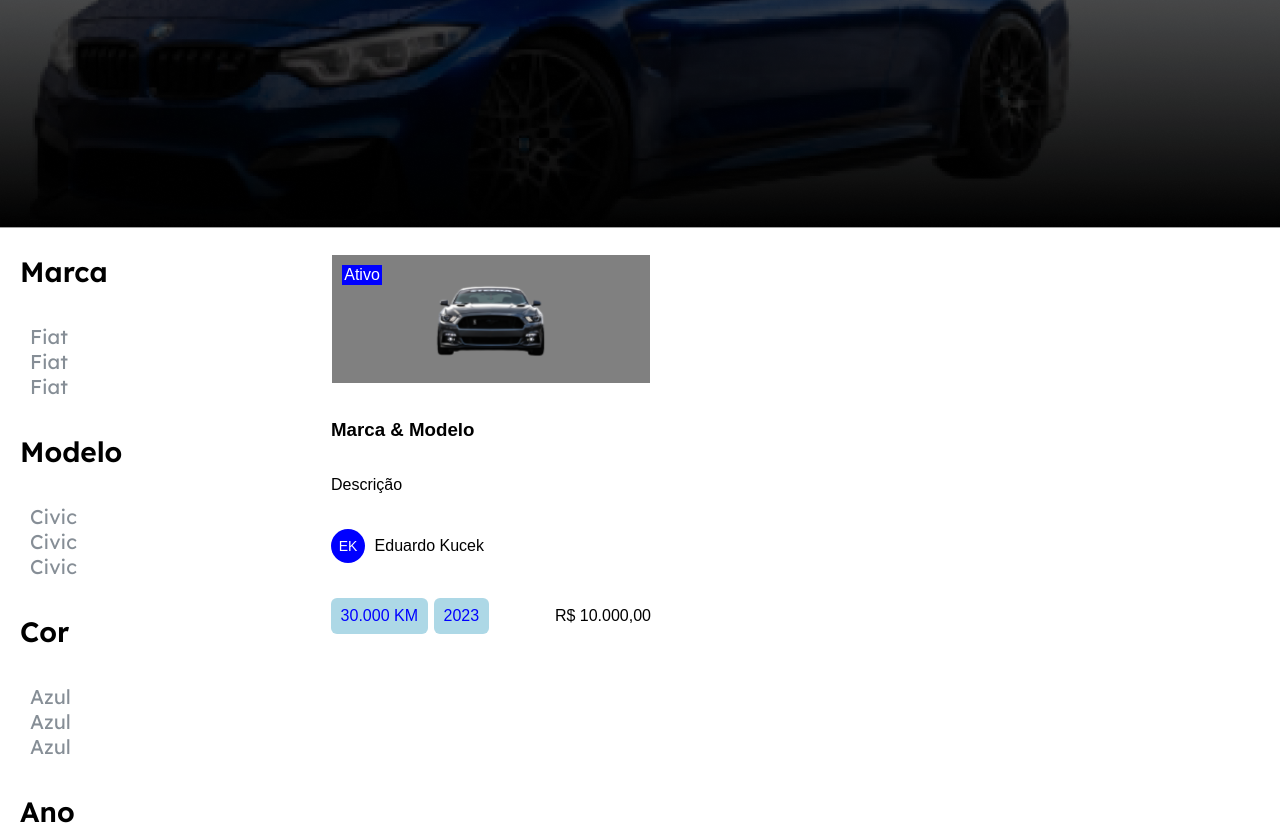
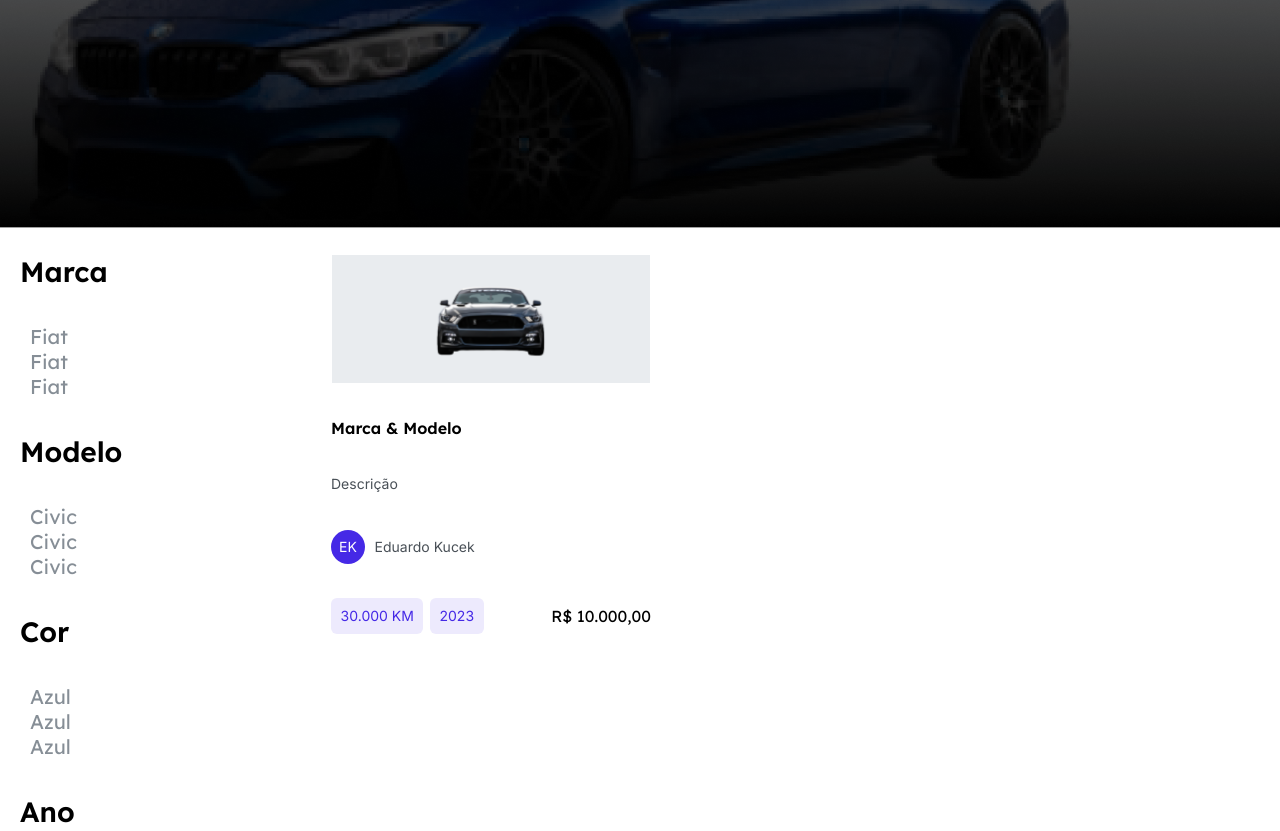
Before and after one commit to grupo06-t15/FrontEndPremierCarG6_T15, a React (Vite) app: page / in a window 1280 px wide. Shown: the part 390-1221 px from the top of the page. Built offline with nearby package versions, Linux system fonts and the light colour scheme.

Commit message:
feat: style cards

```diff
--- a/src/components/AnnouncementCard/index.tsx
+++ b/src/components/AnnouncementCard/index.tsx
@@ -8,6 +8,7 @@ import {
   Sale,
   UserData,
 } from "./style";
+import { StyledText } from "../../styles/typography";
 
 export const AnnouncementCard = () => {
   const [isActive, setIsActive] = useState(true);
@@ -17,27 +18,25 @@ export const AnnouncementCard = () => {
   return (
     <Announcement>
       <CarImage>
-        {isActive ? <Active>Ativo</Active> : <Inactive>Inativo</Inactive>}
+        {/* {isActive ? <Active>Ativo</Active> : <Inactive>Inativo</Inactive>} */}
         {isForSale && <Sale>$</Sale>}
         <img alt="Foto do carro" src="/src/assets/car.svg"></img>
       </CarImage>
-      <h3>Marca & Modelo</h3>
-      <p>Descrição</p>
+      <StyledText tag="h1" type="Heading-7-600" color="grey1">Marca & Modelo</StyledText>
+      <StyledText tag="p" type="Body-2-400" color="grey2">Descrição</StyledText>
       <UserData>
-        <span>EK</span>
-        <p>Eduardo Kucek</p>
+      <StyledText tag="span" type="Body-2-500" color="brand1">EK</StyledText>
+        <StyledText tag="p" type="Body-2-500" color="grey2">Eduardo Kucek</StyledText>
       </UserData>
       <CarData>
         <div>
-          <span>30.000 KM</span>
-          <span>2023</span>
+        <StyledText tag="span" type="Body-2-500" color="brand1">30.000 KM</StyledText>
+        <StyledText tag="span" type="Body-2-500" color="brand1">2023</StyledText>
         </div>
-        <span>
-          {value.toLocaleString("pt-BR", {
+        <StyledText tag="span" type="Heading-7-500" color="grey1"> {value.toLocaleString("pt-BR", {
             style: "currency",
             currency: "BRL",
-          })}
-        </span>
+          })}</StyledText>
       </CarData>
     </Announcement>
   );
--- a/src/components/AnnouncementCard/style.ts
+++ b/src/components/AnnouncementCard/style.ts
@@ -1,4 +1,3 @@
-//import { mainTheme } from "./../../styles/theme";
 import { styled } from "styled-components";
 
 export const Announcement = styled.li`
@@ -8,15 +7,6 @@ export const Announcement = styled.li`
   width: 320px;
   gap: 1rem;
   justify-content: space-between;
-
-  h3 {
-    font-size: var(Heading-1-700);
-    color: var(grey1);
-  }
-
-  p {
-    font-size: var(Body-2-400);
-  }
 `;
 
 export const CarImage = styled.div`
@@ -24,10 +14,10 @@ export const CarImage = styled.div`
   flex-direction: column;
   justify-content: center;
   align-items: center;
-  background-color: grey;
+  background-color: ${({ theme }) => theme.colors.grey7};
   width: 100%;
   height: 130px;
-  border: 1px solid #ffffff;
+  border: 1px solid ${({ theme }) => theme.colors.whiteFixed};
   position: relative;
 
   img {
@@ -47,8 +37,8 @@ export const Active = styled.span`
   width: 40px;
   vertical-align: middle;
   text-align: center;
-  background-color: blue;
-  color: #ffffff;
+  background-color: ${({ theme }) => theme.colors.brand1};
+  color: ${({ theme }) => theme.colors.whiteFixed};
 `;
 
 export const Inactive = styled.span`
@@ -60,7 +50,7 @@ export const Inactive = styled.span`
   vertical-align: middle;
   text-align: center;
   background-color: grey;
-  color: #ffffff;
+  color: ${({ theme }) => theme.colors.whiteFixed};
 `;
 
 export const Sale = styled.span`
@@ -73,7 +63,7 @@ export const Sale = styled.span`
   text-align: center;
   border-radius: 6px;
   background-color: green;
-  color: #ffffff;
+  color: ${({ theme }) => theme.colors.whiteFixed};
 `;
 
 export const UserData = styled.div`
@@ -88,8 +78,8 @@ export const UserData = styled.div`
     vertical-align: middle;
     text-align: center;
     border-radius: 50px;
-    background-color: blue;
-    color: #ffffff;
+    background-color: ${({ theme }) => theme.colors.brand1};
+    color: ${({ theme }) => theme.colors.whiteFixed};
     font-size: 14px;
   }
 `;
@@ -110,8 +100,7 @@ export const CarData = styled.div`
       vertical-align: middle;
       text-align: center;
       padding: 0.2rem 0.6rem;
-      background-color: lightblue;
-      color: blue;
+      background-color: ${({ theme }) => theme.colors.brand4};
       border-radius: 6px;
     }
   }
--- a/src/pages/MainPage/style.ts
+++ b/src/pages/MainPage/style.ts
@@ -10,7 +10,7 @@ export const Menu = styled.nav`
     display: flex;
     justify-content: space-around;
     height: 3rem;
-    background-color: var(whiteFixed);
+    background-color: ${({ theme }) => theme.colors.whiteFixed};
 `;
 
 export const FrontAds = styled.div`
--- a/src/styles/components/BaseText.tsx
+++ b/src/styles/components/BaseText.tsx
@@ -2,7 +2,7 @@ import { ReactNode } from "react";
 
 interface IBaseTextProps {
     children: ReactNode;
-    tag: "h1" | "p" | "ul" | "li";
+    tag: "h1" | "p" | "span" | "ul" | "li";
     className?: string;
 }
 
@@ -10,6 +10,7 @@ const BaseText = ({ children, tag, className }: IBaseTextProps) => (
     <>
         {tag === "h1" && <h1 className={className}>{children}</h1>}
         {tag === "p" && <p className={className}>{children}</p>}
+        {tag === "span" && <span className={className}>{children}</span>}
         {tag === "ul" && <ul className={className}>{children}</ul>}
         {tag === "li" && <li className={className}>{children}</li>}
     </>
--- a/src/styles/typography.ts
+++ b/src/styles/typography.ts
@@ -19,7 +19,7 @@ interface IStyledTitleProps {
         | "Body-1-600"
         | "Body-2-400"
         | "Body-2-500";
-    color: "grey0" | "grey1" | "grey2" | "grey3" | "whiteFixed";
+    color: "grey0" | "grey1" | "grey2" | "grey3" | "whiteFixed" | "brand1";
 }
 
 export const StyledText = styled(BaseText)<IStyledTitleProps>`
@@ -44,6 +44,10 @@ export const StyledText = styled(BaseText)<IStyledTitleProps>`
             case "whiteFixed":
                 return css`
                     color: ${theme.colors.whiteFixed};
+                `;
+             case "brand1":
+                return css`
+                    color: ${theme.colors.brand1};
                 `;
         }
     }};
```
